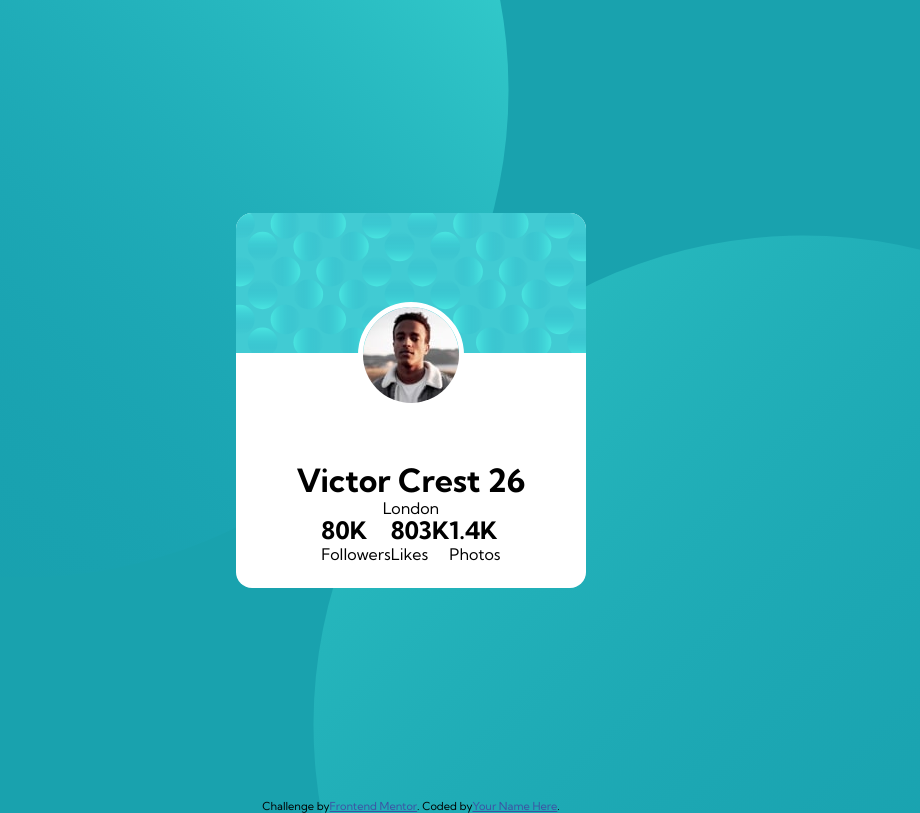
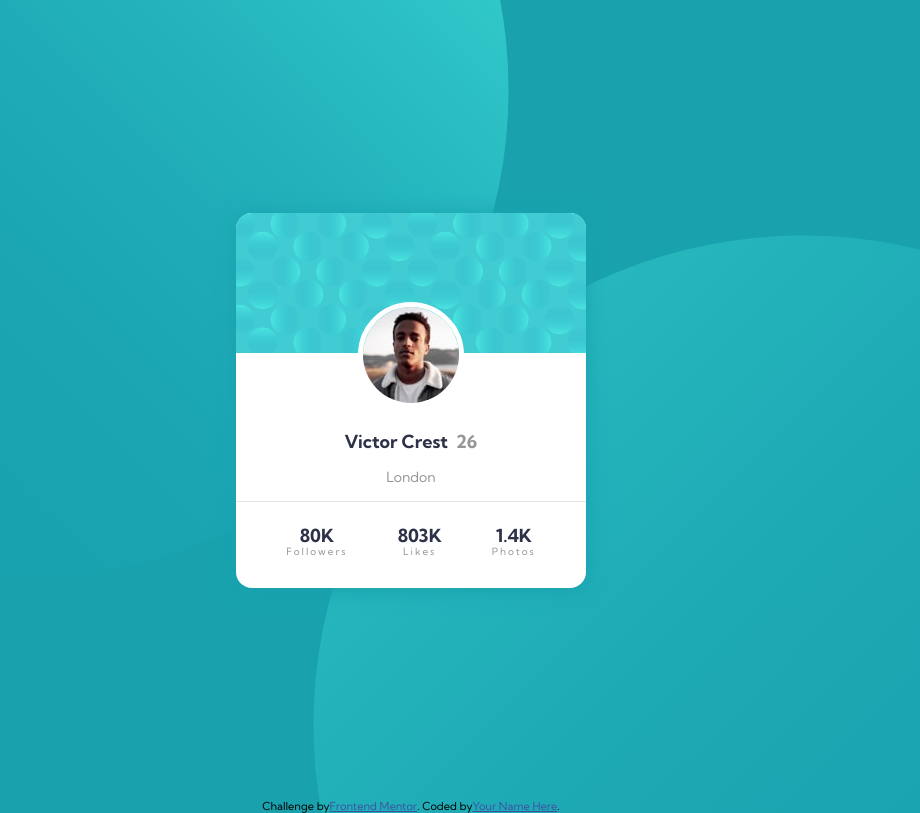
Before and after one commit to nicolasfig/profile-card-component, a plain HTML site: page index.html in a window 1280 px wide. Shown: the whole page, without its empty margins (229-1149 px from the left). Drawn offline with Linux system fonts and the light colour scheme.

Commit message:
Finished desktop design

```diff
--- a/index.html
+++ b/index.html
@@ -26,7 +26,7 @@
           alt="Victor Crest picture"
         />
 
-        <h1>Victor Crest <span class="age">26</span></h1>
+        <h1 class="name">Victor Crest <span class="age">&nbsp26</span></h1>
         <p class="city">London</p>
         <div class="line"></div>
         <div class="stats">
--- a/style.css
+++ b/style.css
@@ -13,6 +13,7 @@
   /* Neutral */
 
   --dark-gray: hsl(0, 0%, 59%);
+  --light-gray: hsl(0, 1%, 90%);
   --white: hsl(0, 100%, 100%);
 
   /* Fonts */
@@ -46,6 +47,16 @@ main {
   min-height: 100vh;
 }
 
+h1,
+h2 {
+  font-size: 18px;
+  color: var(--very-dark-desaturated-blue);
+  font-weight: var(--w-700);
+}
+
+p {
+  font-weight: var(--w-400);
+}
 .card {
   display: flex;
   flex-direction: column;
@@ -55,6 +66,7 @@ main {
   min-height: 375px;
   box-sizing: border-box;
   border-radius: var(--s-16);
+  box-shadow: 0 2px 20px 1px var(--dark-cyan);
 }
 
 .card-banner img {
@@ -68,8 +80,45 @@ main {
   top: -54px;
 }
 
+.name {
+  margin-top: -30px;
+}
+
+.age {
+  color: var(--dark-gray);
+}
+
+.city {
+  margin-bottom: var(--s-16);
+  margin-top: var(--s-16);
+  color: var(--dark-gray);
+  font-size: 14px;
+}
+
+.line {
+  width: 100%;
+  height: 1px;
+  background-color: var(--light-gray);
+  margin-bottom: var(--s-24);
+}
 .stats {
   display: flex;
+  justify-content: space-evenly;
+  min-width: 100%;
+}
+
+.stat {
+  display: flex;
+  flex-direction: column;
+  align-items: center;
+  justify-content: center;
+}
+
+.label {
+  font-size: 10px;
+  color: var(--dark-gray);
+  letter-spacing: 2px;
+  text-align: center;
 }
 
 .attribution {
```
